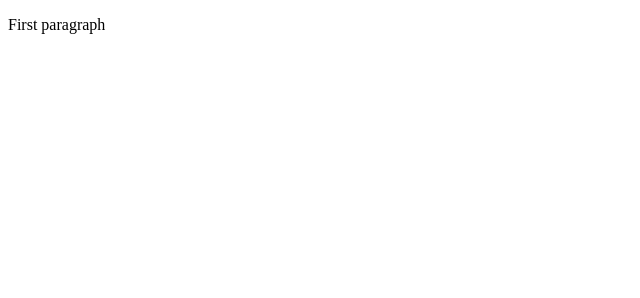
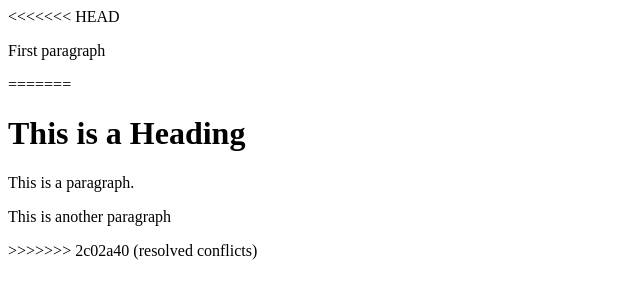
Before and after one commit to hagansworld10/learning-git, a plain HTML site: page index.html in a window 1280 px wide. Shown: the whole page, without its empty margins (0-640 px from the left). Drawn offline with Linux system fonts and the light colour scheme.

Commit message:
resolved conflicts

```diff
--- a/index.html
+++ b/index.html
@@ -4,6 +4,12 @@
 <title>Page Title</title>
 </head>
 <body>
+<<<<<<< HEAD
 <p>First paragraph</p>
+=======
+<h1>This is a Heading</h1>
+<p>This is a paragraph.</p>
+<p>This is another paragraph </p>
+>>>>>>> 2c02a40 (resolved conflicts)
 </body>
 </html>
```
